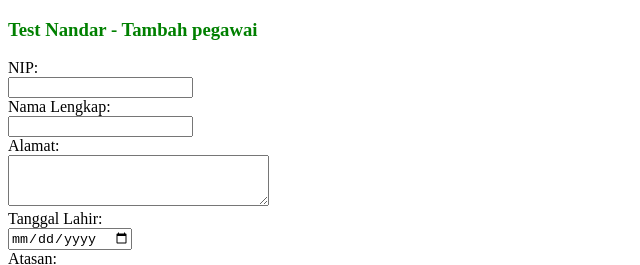
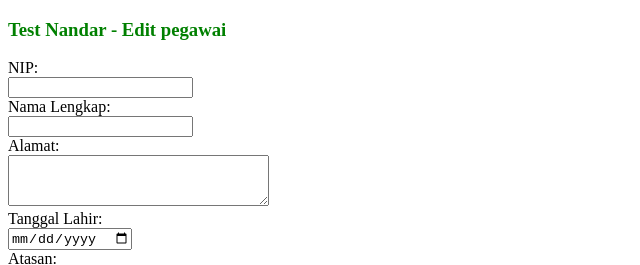
Before and after one commit to nsukmana-dev/frontend-opsigo, a plain HTML site: page edit.html in a window 1280 px wide. Shown: the top 265 px of the page, 0-640 px from the left. Drawn offline with nearby package versions, Linux system fonts and the light colour scheme; no server answers.

Commit message:
frontend endpoint

```diff
--- a/edit.html
+++ b/edit.html
@@ -6,7 +6,7 @@
 </head>
 <body>
 
-<h3 style="color: green;">Test Nandar - Tambah pegawai</h3>
+<h3 style="color: green;">Test Nandar - Edit pegawai</h3>
 
 <label for="fname">NIP:</label><br>
 <input type="text" value="" name="Nip" id="Nip"><br>
```
Also changed, not shown: detail.html (+1 -1 lines).
